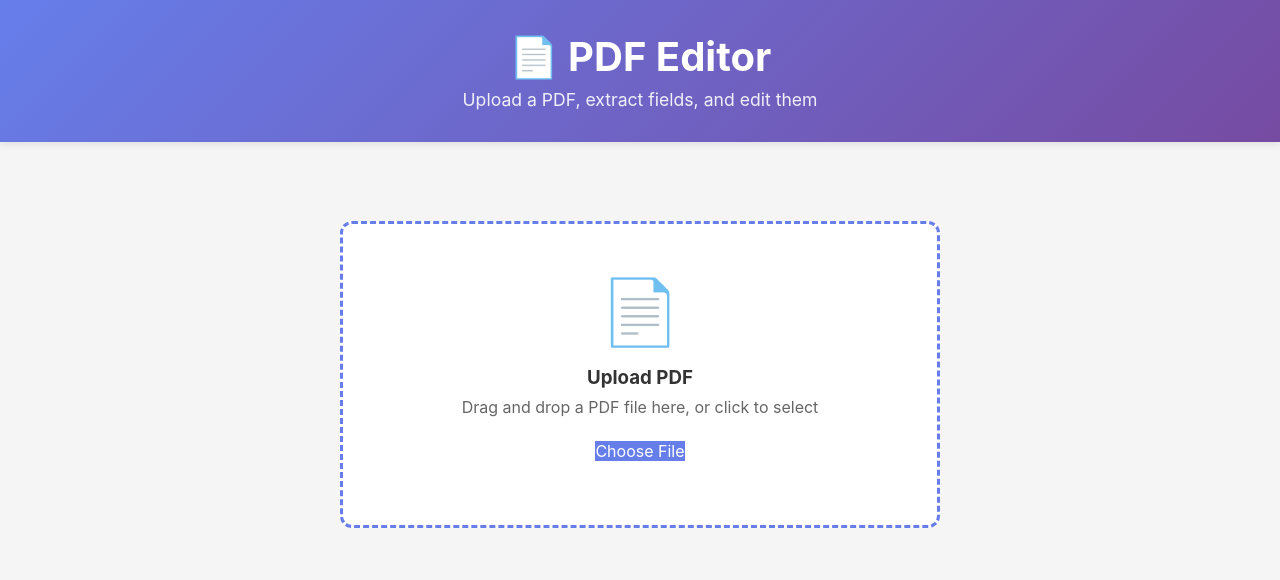
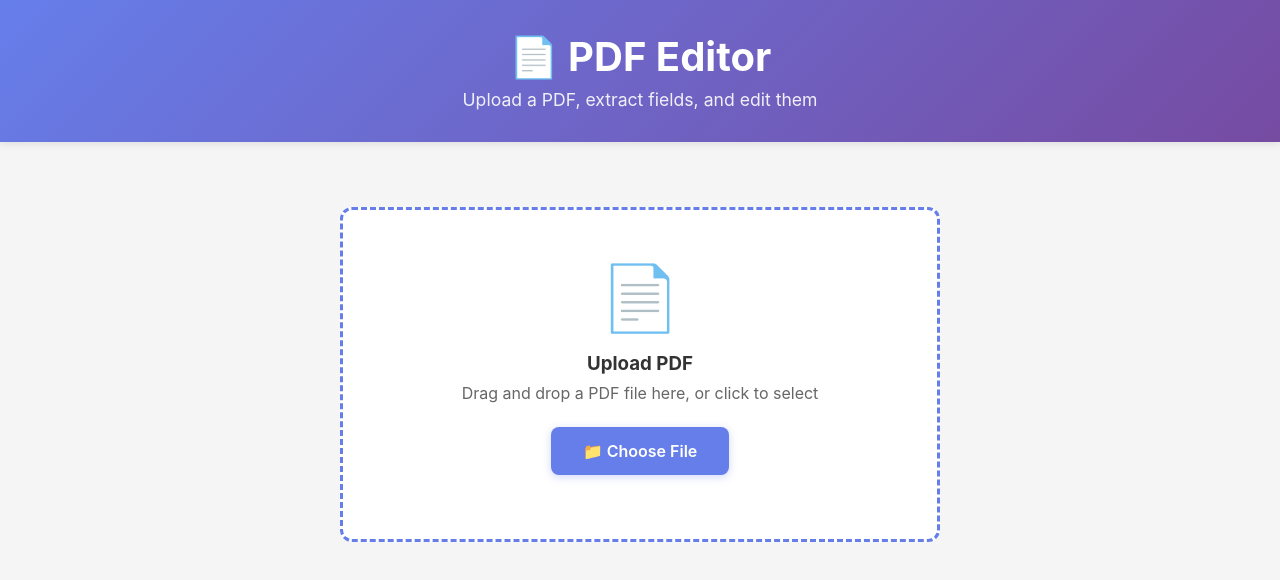
Before and after one commit to Xusifob/pdf-editor, a React (Create React App) app in the folder frontend/: page / in a window 1280 px wide. Shown: the top 580 px of the page. Built offline with nearby package versions, Linux system fonts and the light colour scheme; no server answers.

Commit message:
Improve Choose File button styling with icon and better visual design
Co-authored-by: Xusifob <8103268+Xusifob@users.noreply.github.com>

```diff
--- a/frontend/src/components/PDFUpload.css
+++ b/frontend/src/components/PDFUpload.css
@@ -42,8 +42,26 @@
 }
 
 .file-label {
-  display: inline-block;
+  display: inline-flex;
+  align-items: center;
+  gap: 0.5rem;
   margin-bottom: 1rem;
+  padding: 0.875rem 2rem;
+  font-size: 1rem;
+  font-weight: 600;
+  border-radius: 8px;
+  cursor: pointer;
+  transition: all 0.3s ease;
+  box-shadow: 0 2px 8px rgba(102, 126, 234, 0.3);
+}
+
+.file-label:hover {
+  transform: translateY(-2px);
+  box-shadow: 0 4px 16px rgba(102, 126, 234, 0.4);
+}
+
+.file-label:active {
+  transform: translateY(0);
 }
 
 .selected-file {
--- a/frontend/src/components/PDFUpload.tsx
+++ b/frontend/src/components/PDFUpload.tsx
@@ -97,7 +97,7 @@ function PDFUpload({ onPDFUploaded }: PDFUploadProps) {
           id="file-input"
         />
         <label htmlFor="file-input" className="file-label btn-primary">
-          {t('upload.chooseFile')}
+          📁 {t('upload.chooseFile')}
         </label>
 
         {selectedFile && (
```
